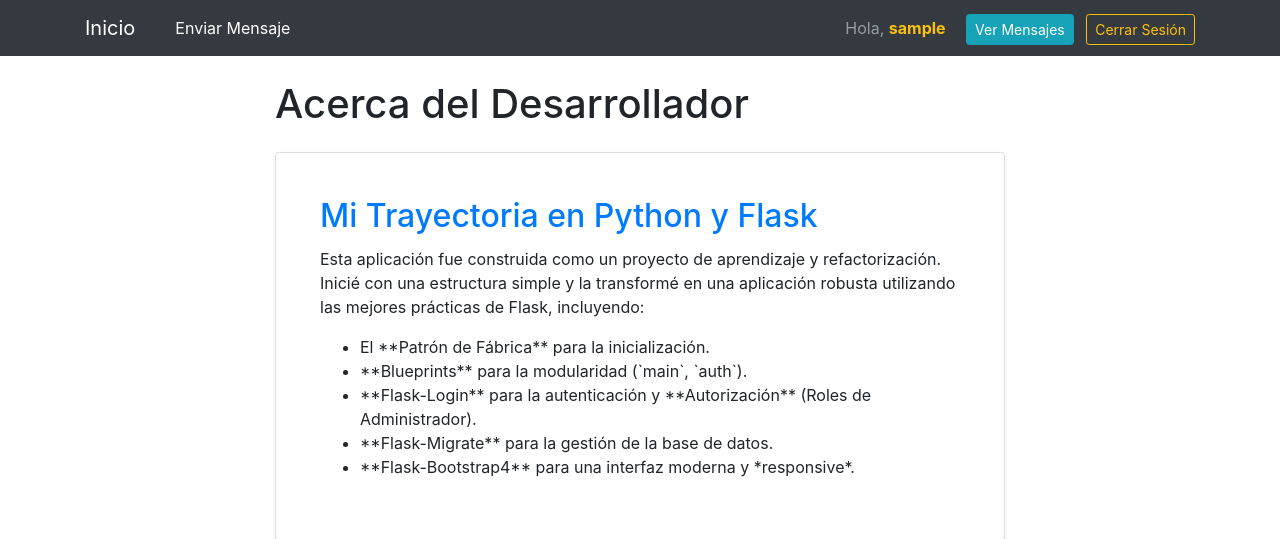
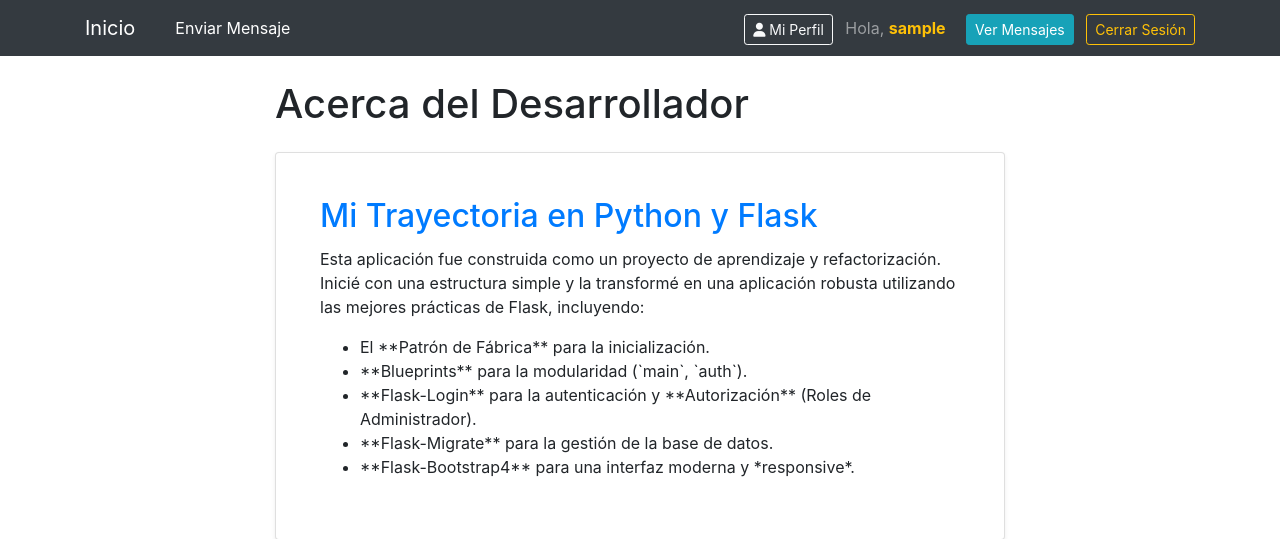
Before and after one commit to aamm033/mi-web-app-flask, a Flask app: page /acerca in a window 1280 px wide. Shown: the top 539 px of the page. Run offline with Flask 3, Linux system fonts and the light colour scheme; the visitor is signed in with stand-in values (Sample User, id 1); some libraries are stand-ins or nearby versions.

Commit message:
feat: Agregar enlaces de Perfil y Logout condicional al menú de navegación

```diff
--- a/app/templates/_nav.html
+++ b/app/templates/_nav.html
@@ -4,6 +4,10 @@
 
 <div class="ml-auto">
     {% if current_user.is_authenticated %}
+
+        <a href="{{ url_for('auth.perfil') }}" class="btn btn-sm btn-outline-light mr-2">
+            <i class="fas fa-user"></i> Mi Perfil
+        </a>
 
         <span class="navbar-text mr-3">
         Hola, <strong class="text-warning"> {{ current_user.username }}</strong>
```
